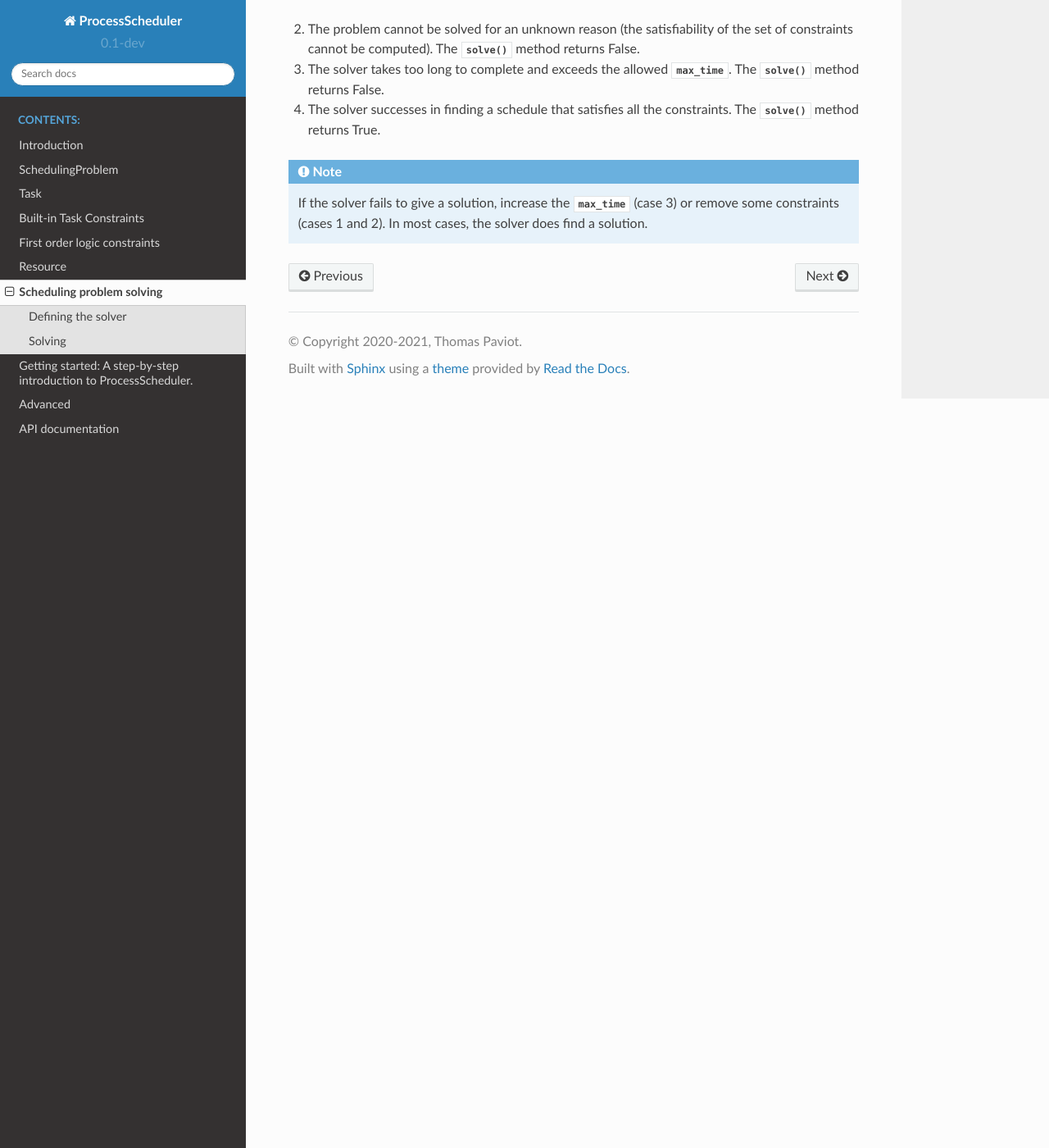
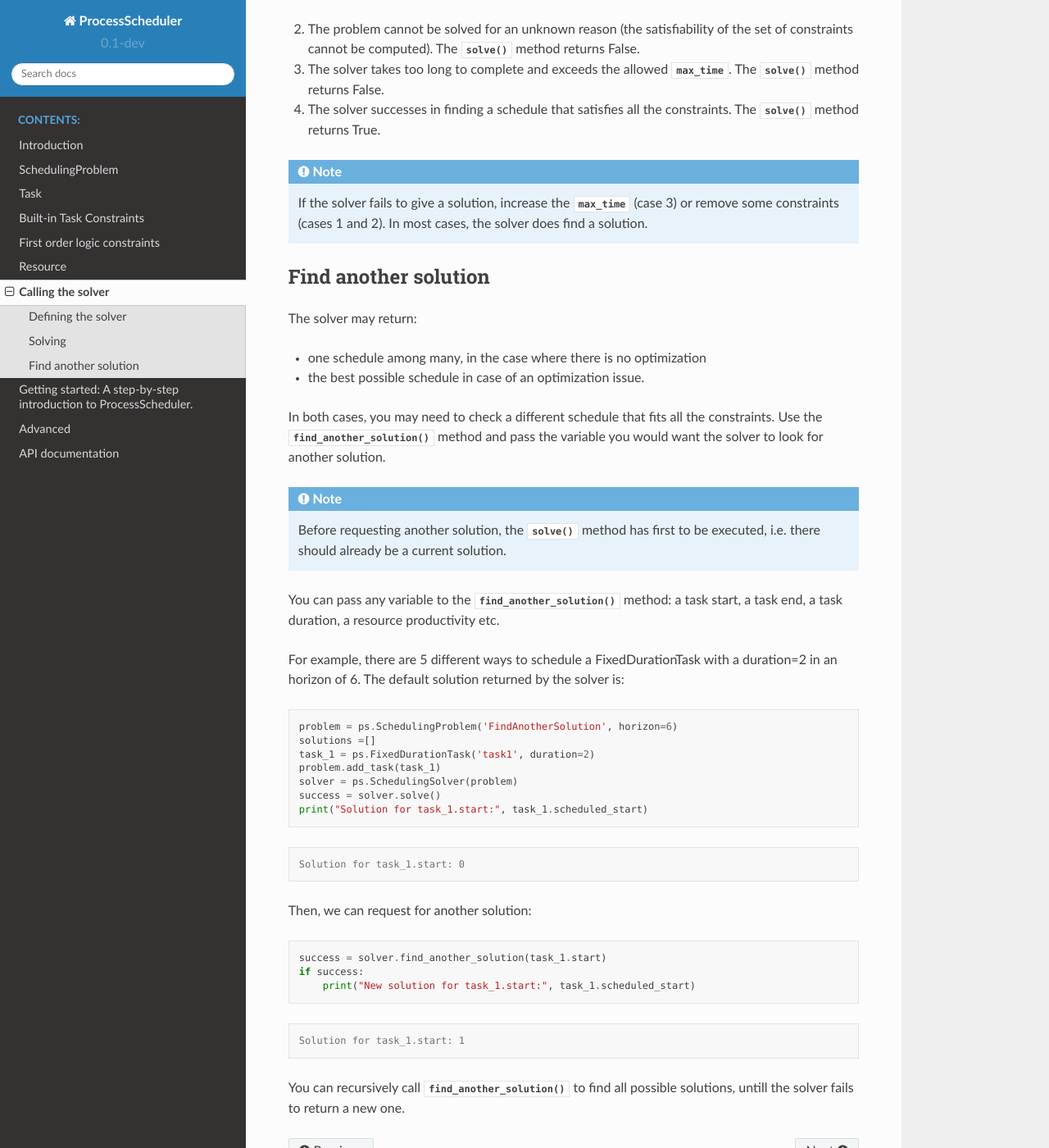
Before and after one commit to tpaviot/ProcessScheduler, a Sphinx documentation site: the page built from doc/solving.rst, in a window 1280 px wide and 1400 px high, scrolled down 977 px. Shown: the whole window at 82% size. Built offline with Sphinx 7.4.7 and the Read the Docs theme 2.0.0, drawn with Linux system fonts in a browser that asks for light colours; some of the changed text lies outside the part shown.

Commit message:
Add find_another_solution, other minor tweaks

```diff
--- a/doc/first_order_logic_constraints.rst
+++ b/doc/first_order_logic_constraints.rst
@@ -54,7 +54,7 @@ Will be written in Python:
 .. note::
 	The :func:`implies` and :func:`if_then_else` functions names do not conflict with any other function name from another package, thus dont have any underscore suffix.
 
-Finally, an if/then/else statement is available throug the funcion :func:`if_then_else` which taks 3 parameters: a condition and two assertions that applies if the condition is True or False.
+Finally, an if/then/else statement is available through the function :func:`if_then_else` which takes 3 parameters: a condition and two assertions that applies if the condition is True or False.
 
 .. code-block:: python
 
--- a/doc/solving.rst
+++ b/doc/solving.rst
@@ -1,5 +1,5 @@
-Scheduling problem solving
-==========================
+Calling the solver
+==================
 
 Solving a scheduling problem involves the :class:`SchedulingSolver` class.
 
@@ -33,8 +33,8 @@ The :func:`solve` method returns a boolean, True if a solution was found, False
 
 .. code-block:: python
 
-	TaskStartAt(cook_the_chicken, 2)
-	TaskStartAt(cook_the_chicken, 3)
+    TaskStartAt(cook_the_chicken, 2)
+    TaskStartAt(cook_the_chicken, 3)
 
 It is obvious that these constraints cannot be both satisfied.
 
@@ -46,3 +46,47 @@ It is obvious that these constraints cannot be both satisfied.
 
 .. note::
    If the solver fails to give a solution, increase the :attr:`max_time` (case 3) or remove some constraints (cases 1 and 2). In most cases, the solver does find a solution.
+
+Find another solution
+---------------------
+The solver may return:
+
+- one schedule among many, in the case where there is no optimization
+
+- the best possible schedule in case of an optimization issue.
+
+In both cases, you may need to check a different schedule that fits all the constraints. Use the :func:`find_another_solution` method and pass the variable you would want the solver to look for another solution.
+
+.. note::
+    Before requesting another solution, the :func:`solve` method has first to be executed, i.e. there should already be a current solution.
+
+You can pass any variable to the :func:`find_another_solution` method: a task start, a task end, a task duration, a resource productivity etc.
+
+For example, there are 5 different ways to schedule a FixedDurationTask with a duration=2 in an horizon of 6. The default solution returned by the solver is:
+
+.. code-block:: python
+
+    problem = ps.SchedulingProblem('FindAnotherSolution', horizon=6)
+    solutions =[]
+    task_1 = ps.FixedDurationTask('task1', duration=2)
+    problem.add_task(task_1)
+    solver = ps.SchedulingSolver(problem)
+    success = solver.solve()
+    print("Solution for task_1.start:", task_1.scheduled_start)
+
+.. code-block:: console
+
+   Solution for task_1.start: 0
+
+Then, we can request for another solution:
+
+.. code-block:: python
+
+    success = solver.find_another_solution(task_1.start)
+    if success:
+        print("New solution for task_1.start:", task_1.scheduled_start)
+.. code-block:: console
+
+   Solution for task_1.start: 1
+
+You can recursively call :func:`find_another_solution` to find all possible solutions, untill the solver fails to return a new one.
```
Also changed, not shown: 4 other files.
